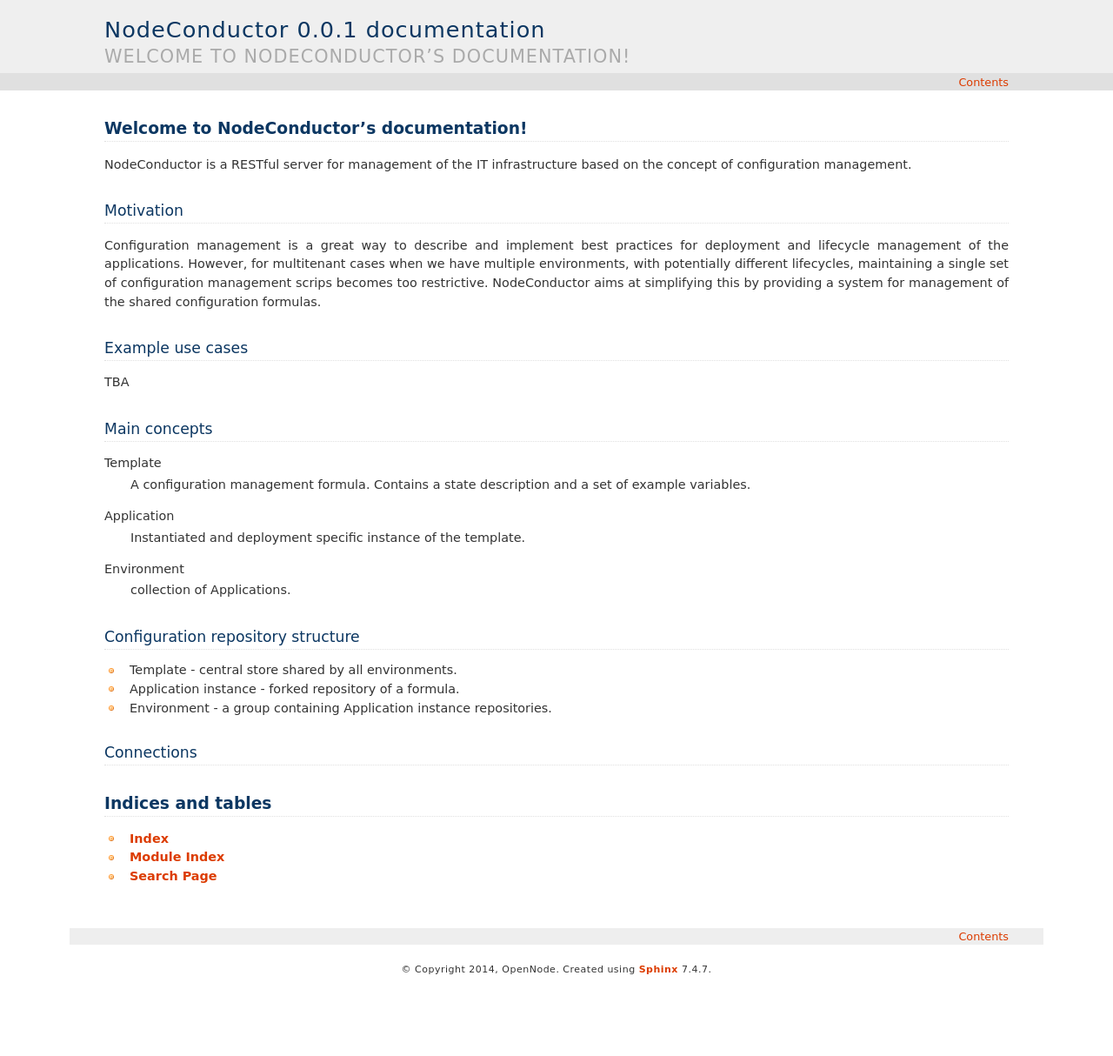
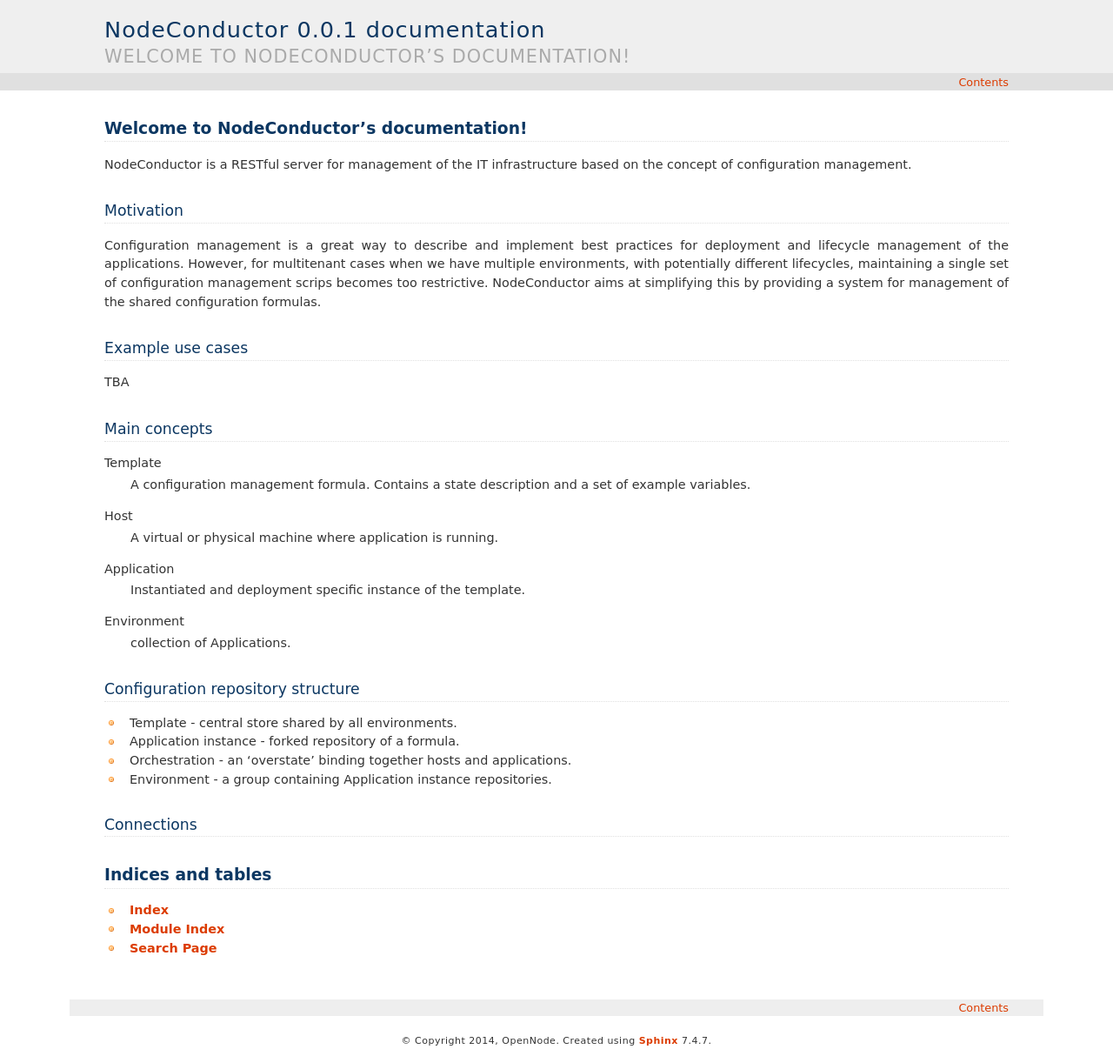
Before and after one commit to opennode/waldur-core, a Sphinx documentation site: the page built from docs/index.rst, in a window 1280 px wide. Shown: the whole page at 87% size. Built offline with Sphinx 7.4.7, drawn with Linux system fonts in a browser that asks for light colours; before the commit the page ends 1131 px from its top, so only the background shows below that.

Commit message:
Added hosts and orchestration to the picture

```diff
--- a/docs/index.rst
+++ b/docs/index.rst
@@ -25,6 +25,9 @@
 Template
   A configuration management formula. Contains a state description and a set of example variables.
 
+Host
+  A virtual or physical machine where application is running.
+
 Application
   Instantiated and deployment specific instance of the template.
 
@@ -37,6 +40,7 @@
 
 - Template - central store shared by all environments.
 - Application instance - forked repository of a formula.
+- Orchestration - an 'overstate' binding together hosts and applications.
 - Environment - a group containing Application instance repositories.
 
 Connections
@@ -47,8 +51,6 @@
    :maxdepth: 2
 
 
-
-
 Indices and tables
 ==================
 
```
